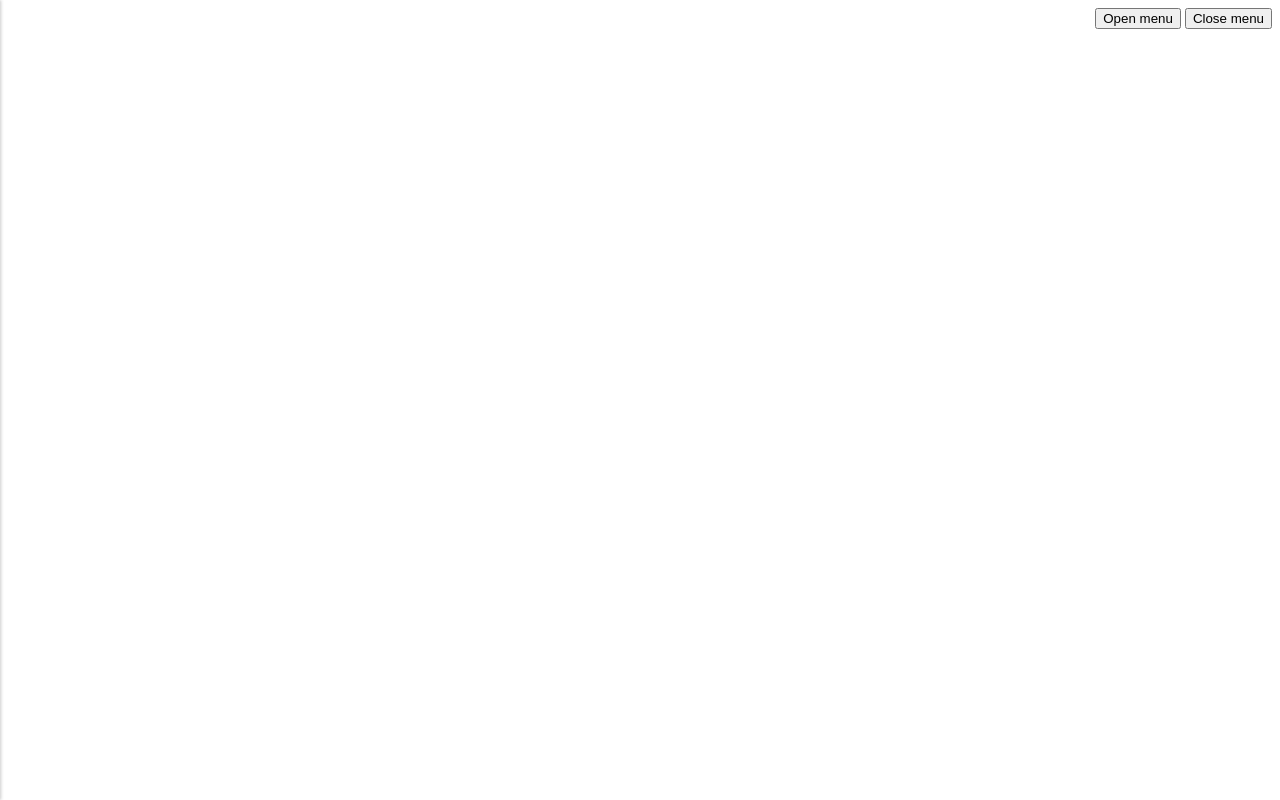
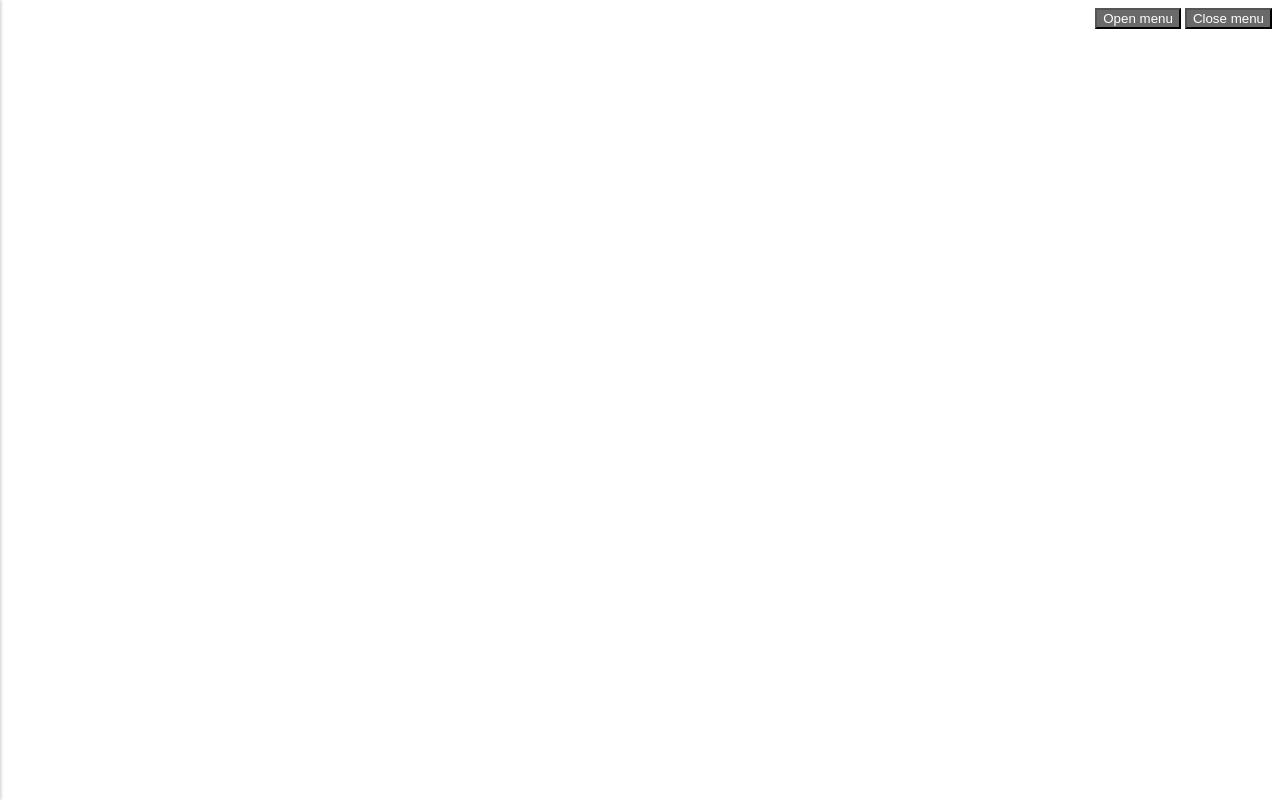
Before and after one commit to verlok/web-components-test, a plain HTML site: page vrk-slide-menu/index.html in a window 1280 px wide. Drawn offline with Linux system fonts and the light colour scheme.

Commit message:
Darkened demo buttons color

```diff
--- a/vrk-slide-menu/index.html
+++ b/vrk-slide-menu/index.html
@@ -8,6 +8,13 @@
     <style>
       .controls {
         text-align: right;
+      }
+      .controls button {
+        color: white;
+        background-color: dimgray;
+      }
+      vrk-slide-menu {
+        --menu-width: 100%;
       }
     </style>
   </head>
```
